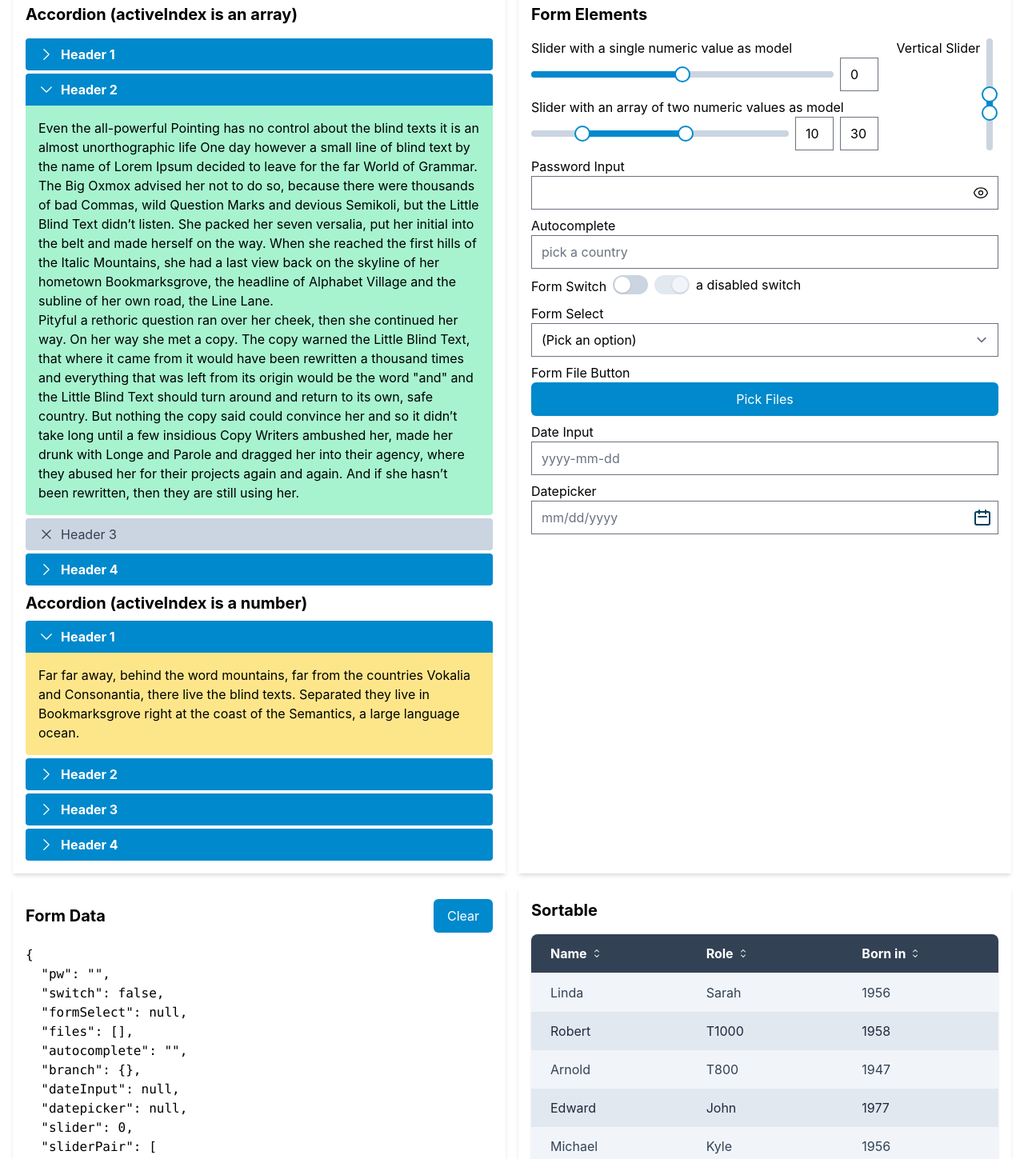
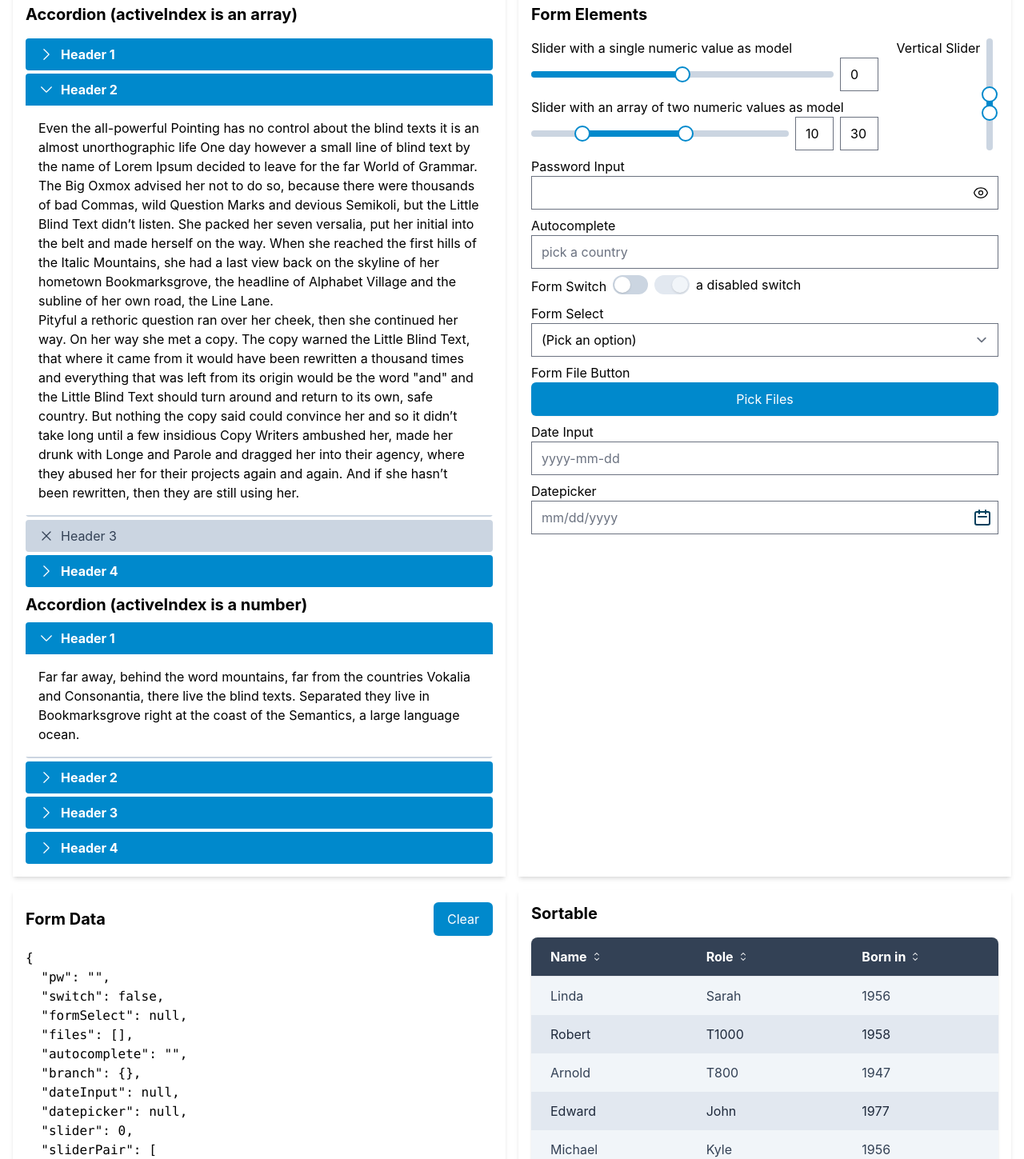
Before and after one commit to Vectrex/vxVue, a Vue app: page / in a window 1280 px wide. Shown: the part 140-1589 px from the top of the page at 80% size. Built offline with nearby package versions, Linux system fonts and the light colour scheme.

Commit message:
Fix: Prevent only handled keycodes from default actions in accordion

```diff
--- a/src/App.vue
+++ b/src/App.vue
@@ -141,30 +141,29 @@
         <accordion v-model:active-index="accordionIndex.multiple">
           <accordion-panel>
             <template #header><strong>Header 1</strong></template>
-            <div class="p-4 bg-amber-200">
+            <div class="p-4 border-b-2 border-slate-300">
               <p>Separated they live in Bookmarksgrove right at the coast of the Semantics, a large language ocean. A small river named Duden flows by their place and supplies it with the necessary regelialia. It is a paradisematic country, in which roasted parts of sentences fly into your mouth.</p>
             </div>
           </accordion-panel>
           <accordion-panel>
             <template #header><strong>Header 2</strong></template>
-            <div class="p-4 bg-emerald-200">
+            <div class="p-4 border-b-2 border-slate-300">
               <p>Even the all-powerful Pointing has no control about the blind texts it is an almost unorthographic life One day however a small line of blind text by the name of Lorem Ipsum decided to leave for the far World of Grammar. The Big Oxmox advised her not to do so, because there were thousands of bad Commas, wild Question Marks and devious Semikoli, but the Little Blind Text didn’t listen. She packed her seven versalia, put her initial into the belt and made herself on the way. When she reached the first hills of the Italic Mountains, she had a last view back on the skyline of her hometown Bookmarksgrove, the headline of Alphabet Village and the subline of her own road, the Line Lane.</p>
               <p>Pityful a rethoric question ran over her cheek, then she continued her way. On her way she met a copy. The copy warned the Little Blind Text, that where it came from it would have been rewritten a thousand times and everything that was left from its origin would be the word "and" and the Little Blind Text should turn around and return to its own, safe country. But nothing the copy said could convince her and so it didn’t take long until a few insidious Copy Writers ambushed her, made her drunk with Longe and Parole and dragged her into their agency, where they abused her for their projects again and again. And if she hasn’t been rewritten, then they are still using her.</p>
             </div>
           </accordion-panel>
           <accordion-panel :disabled="true">
             <template #header>Header 3</template>
-            <div class="p-4 bg-fuchsia-300">
+            <div class="p-4 border-b-2 border-slate-300">
               <p>Far far away, behind the word mountains, far from the countries Vokalia and Consonantia, there live the blind texts.</p>
             </div>
           </accordion-panel>
-        <accordion-panel>
-          <template #header><strong>Header 4</strong></template>
-          <div class="p-4 bg-sky-200">
-            <p>The European languages are members of the same family. Their separate existence is a myth. For science, music, sport, etc, Europe uses the same vocabulary. The languages only differ in their grammar, their pronunciation and their most common words. Everyone realizes why a new common language would be desirable: one could refuse to pay expensive translators. To achieve this, it would be necessary to have uniform grammar, pronunciation and more common words. If several languages coalesce, the grammar of the resulting language is more simple and regular than that of the individual languages. The new common language will be more simple and regular than the existing European languages.</p>
-          </div>
-        </accordion-panel>
-
+          <accordion-panel>
+            <template #header><strong>Header 4</strong></template>
+            <div class="p-4 border-b-2 border-slate-300">
+              <p>The European languages are members of the same family. Their separate existence is a myth. For science, music, sport, etc, Europe uses the same vocabulary. The languages only differ in their grammar, their pronunciation and their most common words. Everyone realizes why a new common language would be desirable: one could refuse to pay expensive translators. To achieve this, it would be necessary to have uniform grammar, pronunciation and more common words. If several languages coalesce, the grammar of the resulting language is more simple and regular than that of the individual languages. The new common language will be more simple and regular than the existing European languages.</p>
+            </div>
+          </accordion-panel>
         </accordion>
       </div>
       <h2 class="mb-4 text-xl font-bold">Accordion (activeIndex is a number)</h2>
@@ -172,25 +171,25 @@
         <accordion v-model:active-index="accordionIndex.single">
           <accordion-panel>
             <template #header><strong>Header 1</strong></template>
-            <div class="p-4 bg-amber-200">
+            <div class="p-4 border-b-2 border-slate-300">
               <p>Far far away, behind the word mountains, far from the countries Vokalia and Consonantia, there live the blind texts. Separated they live in Bookmarksgrove right at the coast of the Semantics, a large language ocean.</p>
             </div>
           </accordion-panel>
           <accordion-panel>
             <template #header><strong>Header 2</strong></template>
-            <div class="p-4 bg-emerald-200">
+            <div class="p-4 border-b-2 border-slate-300">
               <p>A small river named Duden flows by their place and supplies it with the necessary regelialia. It is a paradisematic country, in which roasted parts of sentences fly into your mouth. Even the all-powerful Pointing has no control about the blind texts it is an almost unorthographic life One day however a small line of blind text by the name of Lorem Ipsum decided to leave for the far World of Grammar. The Big Oxmox advised her not to do so, because there were thousands of bad Commas, wild Question Marks and devious Semikoli, but the Little Blind Text didn’t listen.</p>
             </div>
           </accordion-panel>
           <accordion-panel>
             <template #header><strong>Header 3</strong></template>
-            <div class="p-4 bg-fuchsia-300">
+            <div class="p-4 border-b-2 border-slate-300">
               <p>She packed her seven versalia, put her initial into the belt and made herself on the way.</p>
             </div>
           </accordion-panel>
           <accordion-panel>
             <template #header><strong>Header 4</strong></template>
-            <div class="p-4 bg-sky-200">
+            <div class="p-4 border-b-2 border-slate-300">
               <p>When she reached the first hills of the Italic Mountains, she had a last view back on the skyline of her hometown Bookmarksgrove, the headline of Alphabet Village and the subline of her own road, the Line Lane. Pityful a rethoric question ran over her cheek, then she continued her way. On her way she met a copy. The copy warned the Little Blind Text, that where it came from it would have been rewritten a thousand times and everything that was left from its origin would be the word "and" and the Little Blind Text should turn around and return to its own, safe country. But nothing the copy said could convince her and so it didn’t take long until a few insidious Copy Writers ambushed her, made her drunk with Longe and Parole and dragged her into their agency, where they abused her for their projects again and again. And if she hasn’t been rewritten, then they are still using her. Far far away, behind the word mountains, far from the countries Vokalia and Consonantia, there live the blind texts.</p>
             </div>
           </accordion-panel>
@@ -338,7 +337,7 @@
     <template #title>
       <div class="flex fixed justify-between items-center px-4 w-full h-16 bg-vxvue-500">
         <span class="text-xl font-bold text-white">A Modal</span>
-        <a href="#" @click.prevent="modal.show = false"><x-mark-icon class="size-5 text-white"/></a>
+        <a href="#" @click.prevent="modal.show = false"><x-mark-icon class="text-white size-5"/></a>
       </div>
     </template>
     <template #default>
--- a/src/components/accordion-panel.vue
+++ b/src/components/accordion-panel.vue
@@ -10,8 +10,11 @@
   const rndStr = Math.random().toString(20).substring(2, 8)
   const handleKeys = e => {
     if (!props.disabled) {
-      if (e.keyCode === 40) emit('keydown')
-      if (e.keyCode === 38) emit('keyup')
+      const evt = (new Map([[40, 'keydown'], [38, 'keyup']])).get(e.keyCode)
+      if (evt) {
+        emit(evt)
+        e.preventDefault()
+      }
     }
   }
   const focus = () => btn.value.focus()
@@ -22,9 +25,8 @@
   <div>
     <button
       @click="emit('select')"
-      @keydown.prevent="handleKeys"
-      :class="[
-          'flex items-center w-full space-x-2 px-4 py-2',
+      @keydown="handleKeys"
+      :class="['flex items-center w-full space-x-2 px-4 py-2 ring-vxvue',
           show ? 'rounded-t' : 'rounded',
           disabled ? 'bg-slate-300 text-slate-700' : 'bg-vxvue hover:bg-vxvue-600 text-white',
           attrs.class
--- a/src/index.css
+++ b/src/index.css
@@ -28,3 +28,7 @@
     --vxvue-highlight-900: 124 47 11;
     --vxvue-highlight-950: 72 22 0;
 }
+
+@layer components {
+    :focus-visible { @apply outline outline-2 outline-offset-0 outline-vxvue-alt/50 }
+}
--- a/src/lib.js
+++ b/src/lib.js
@@ -1,3 +1,5 @@
+import Accordion from "./components/accordion.vue"
+import AccordionPanel from "./components/accordion-panel.vue"
 import Autocomplete from "./components/autocomplete.vue"
 import Confirm from './components/confirm.vue'
 import DateInput from './components/date-input.vue'
@@ -15,6 +17,8 @@ import Sortable from './components/sortable.vue'
 import Tabs from "./components/tabs.vue"
 
 export {
+    Accordion,
+    AccordionPanel,
     Autocomplete,
     Confirm,
     DateInput,
```
